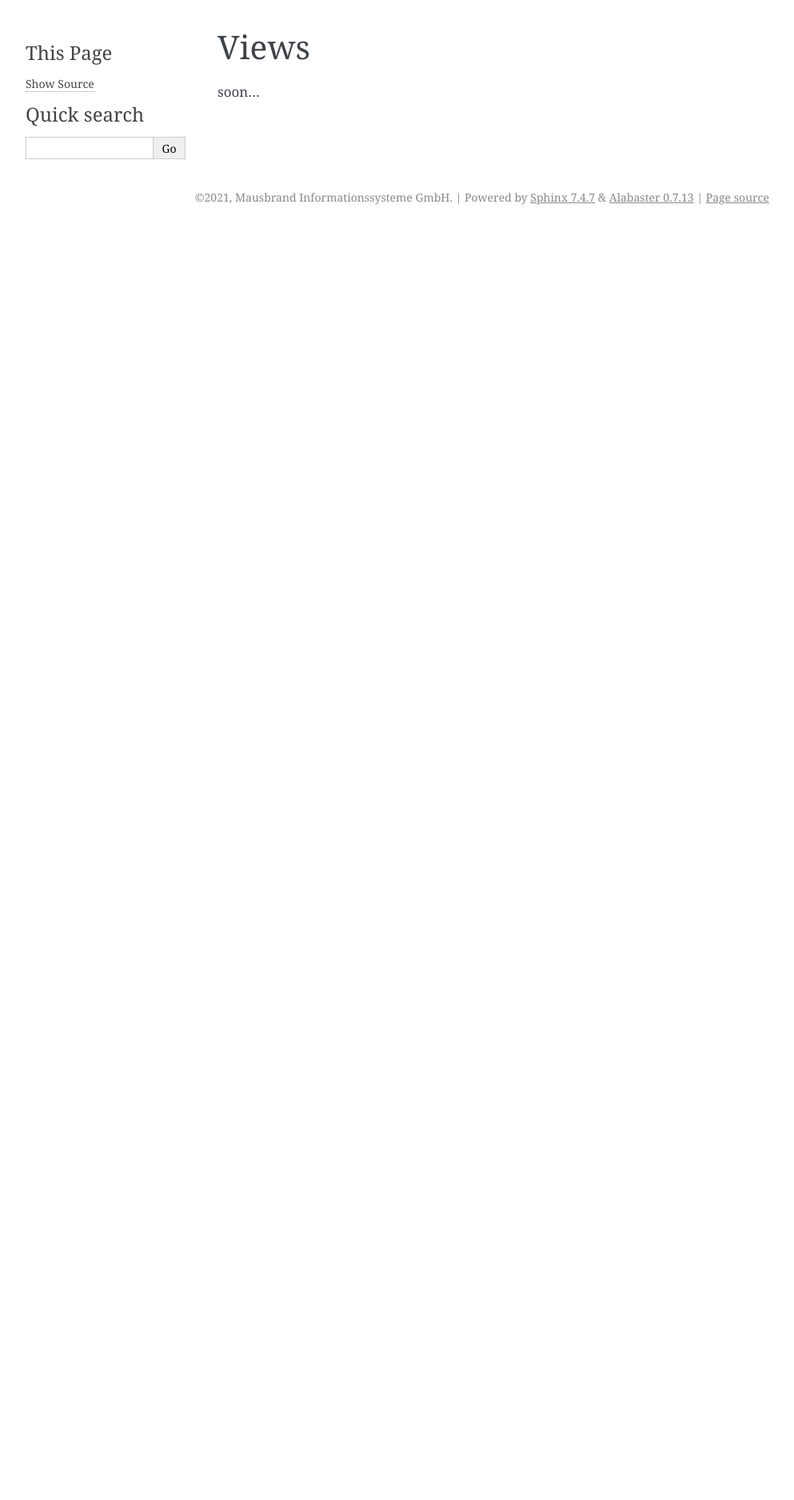
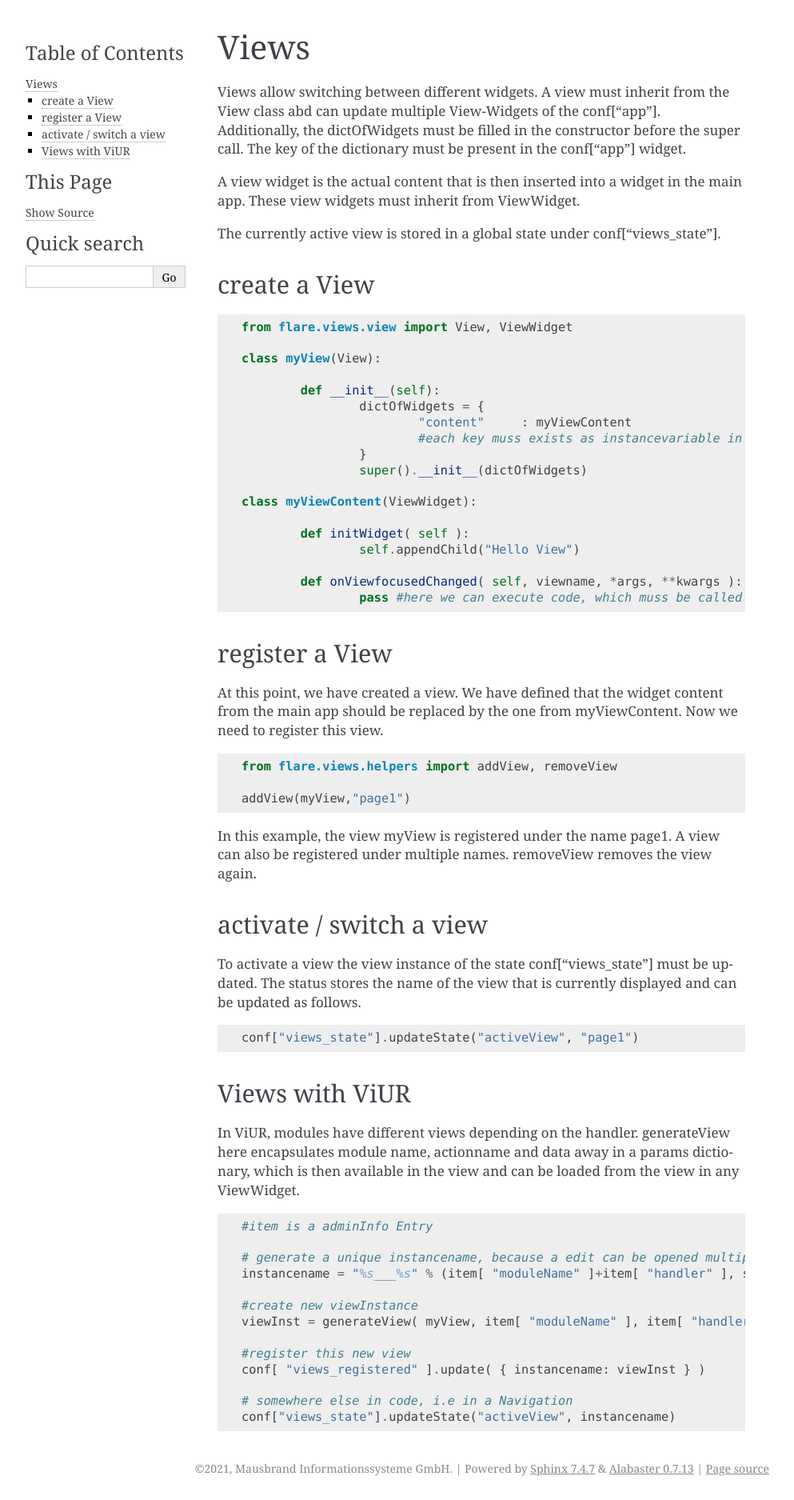
Before and after one commit to passion0714/python, a Sphinx documentation site: the page built from docs/doc_guide/50_views.rst, in a window 1280 px wide. Shown: the whole page at 80% size, without its empty margins (148-1141 px from the left). Built offline with Sphinx 7.4.7, drawn with Linux system fonts in a browser that asks for light colours; before the commit the page ends 900 px from its top, so only the background shows below that.

Commit message:
docu: update
- added icon docu
- added views docu
- reordered forms placeholder

```diff
--- a/docs/doc_guide/50_views.rst
+++ b/docs/doc_guide/50_views.rst
@@ -1,5 +1,79 @@
 ========================================
 Views
 ========================================
+Views allow switching between different widgets. A view must inherit from the View class abd can update multiple View-Widgets of the conf["app"]. Additionally, the dictOfWidgets must be filled in the constructor before the super call.
+The key of the dictionary must be present in the conf["app"] widget.
 
-soon...
+A view widget is the actual content that is then inserted into a widget in the main app. These view widgets must inherit from ViewWidget.
+
+The currently active view is stored in a global state under conf["views_state"].
+
+create a View
+~~~~~~~~~~~~~~~~~~~~
+
+.. code-block:: Python
+
+	from flare.views.view import View, ViewWidget
+
+	class myView(View):
+
+		def __init__(self):
+			dictOfWidgets = {
+				"content"     : myViewContent
+				#each key muss exists as instancevariable in conf["app"]
+			}
+			super().__init__(dictOfWidgets)
+
+	class myViewContent(ViewWidget):
+
+		def initWidget( self ):
+			self.appendChild("Hello View")
+
+		def onViewfocusedChanged( self, viewname, *args, **kwargs ):
+			pass #here we can execute code, which muss be called wenn e View gets focus
+
+
+register a View
+~~~~~~~~~~~~~~~~~~~~
+At this point, we have created a view. We have defined that the widget content from the main app should be replaced by the one from myViewContent.
+Now we need to register this view.
+
+.. code-block:: Python
+
+		from flare.views.helpers import addView, removeView
+
+		addView(myView,"page1")
+
+In this example, the view myView is registered under the name page1. A view can also be registered under multiple names.
+removeView removes the view again.
+
+activate / switch a view
+~~~~~~~~~~~~~~~~~~~~~~~~~~~~~~
+To activate a view the view instance of the state conf["views_state"] must be updated.
+The status stores the name of the view that is currently displayed and can be updated as follows.
+
+.. code-block:: Python
+
+	conf["views_state"].updateState("activeView", "page1")
+
+
+Views with ViUR
+~~~~~~~~~~~~~~~~~~~~~~~
+In ViUR, modules have different views depending on the handler.
+generateView here encapsulates module name, actionname and data away in a params dictionary, which is then available in the view and can be loaded from the view in any ViewWidget.
+
+.. code-block:: Python
+
+	#item is a adminInfo Entry
+
+	# generate a unique instancename, because a edit can be opened multiple times with same parameters
+	instancename = "%s___%s" % (item[ "moduleName" ]+item[ "handler" ], str( time.time() ).replace( ".", "_" ))
+
+	#create new viewInstance
+	viewInst = generateView( myView, item[ "moduleName" ], item[ "handler" ], data = item, name=instancename )
+
+	#register this new view
+	conf[ "views_registered" ].update( { instancename: viewInst } )
+
+	# somewhere else in code, i.e in a Navigation
+	conf["views_state"].updateState("activeView", instancename)
```
Also changed, not shown: docs/doc_guide/43_svg_icons.rst (added, +45 -0 lines), docs/doc_guide/53_forms.rst (renamed from docs/doc_guide/45_forms.rst).
